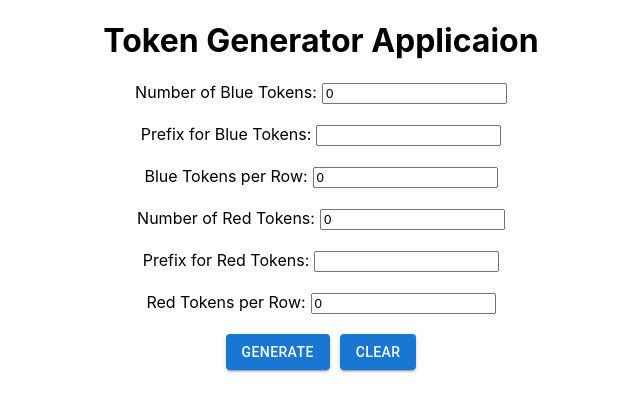
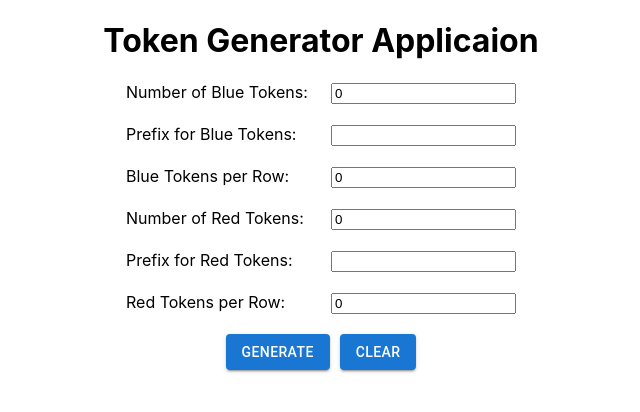
Before and after one commit to saquib07/token-generator, a React (Create React App) app: page / in a window 1280 px wide. Shown: the top 412 px of the page, without its empty margins (319-959 px from the left). Built offline with nearby package versions, Linux system fonts and the light colour scheme.

Commit message:
alignment of form, consoling form value and reset the value on clear btn click

```diff
--- a/src/App.css
+++ b/src/App.css
@@ -1,38 +1,3 @@
 .App {
   text-align: center;
 }
-
-.App-logo {
-  height: 40vmin;
-  pointer-events: none;
-}
-
-@media (prefers-reduced-motion: no-preference) {
-  .App-logo {
-    animation: App-logo-spin infinite 20s linear;
-  }
-}
-
-.App-header {
-  background-color: #282c34;
-  min-height: 100vh;
-  display: flex;
-  flex-direction: column;
-  align-items: center;
-  justify-content: center;
-  font-size: calc(10px + 2vmin);
-  color: white;
-}
-
-.App-link {
-  color: #61dafb;
-}
-
-@keyframes App-logo-spin {
-  from {
-    transform: rotate(0deg);
-  }
-  to {
-    transform: rotate(360deg);
-  }
-}
--- a/src/components/Tokens.js
+++ b/src/components/Tokens.js
@@ -11,8 +11,25 @@ const [redTokens, setRedTokens] = useState(0);
 const [redPrefix, setRedPrefix] = useState('');
 const [redPerRow, setRedPerRow] = useState(0);
 
+
+// Creating function to capture/console values of the input field
   function generateTokens(e) {
-    console.log(e.target.values);
+    console.log(blueTokens);
+    console.log(bluePrefix);
+    console.log(bluePerRow);
+    console.log(redTokens);
+    console.log(redPrefix);
+    console.log(redPerRow);
+  }
+
+// Creating function to reset the value of input field to initial state once clear button is clicked
+  function resetInputFields(){
+    setBlueTokens(0);
+    setBluePrefix('');
+    setBluePerRow(0);
+    setRedTokens(0);
+    setRedPrefix('');
+    setRedPerRow(0);
   }
 
   return (
@@ -20,35 +37,37 @@ const [redPerRow, setRedPerRow] = useState(0);
         <h1> Token Generator Applicaion </h1>
 
         <form>
-        Number of Blue Tokens:
+
+        <label className='label-marg'>Number of Blue Tokens:</label>
         <input type="number" value={blueTokens} onChange={e => setBlueTokens(e.target.value)} />
         <br/><br/>
 
-        Prefix for Blue Tokens:
+        <label className='label-marg'>Prefix for Blue Tokens:</label>
         <input type="text" value={bluePrefix} onChange={e => setBluePrefix(e.target.value)} />
         <br/><br/>
 
-        Blue Tokens per Row:
+        <label className='label-marg'>Blue Tokens per Row:</label>
         <input type="number" value={bluePerRow} onChange={e => setBluePerRow(e.target.value)} />
         <br/><br/>
 
-        Number of Red Tokens:
+        <label className='label-marg'>Number of Red Tokens:</label>
         <input type="number" value={redTokens} onChange={e => setRedTokens(e.target.value)} />
         <br/><br/>
 
-        Prefix for Red Tokens:
+        <label className='label-marg'>Prefix for Red Tokens:</label>
         <input type="text" value={redPrefix} onChange={e => setRedPrefix(e.target.value)} />
         <br/><br/>
 
-        Red Tokens per Row:
+        <label className='label-marg'>Red Tokens per Row:</label>
         <input type="number" value={redPerRow} onChange={e => setRedPerRow(e.target.value)} />
         <br/><br/>
 
         </form>
 
         <div className='tokenform-btns'>
-            <Button className='btn-sp' variant="contained" type='submit' onClick={generateTokens}>Generate</Button>
-            <Button variant="contained">Clear</Button>
+            <Button className='btn-sp' variant="contained" type='submit'
+             onClick={generateTokens}>Generate</Button>
+            <Button variant="contained" type='reset' onClick={resetInputFields}>Clear</Button>
         </div>
 
     </div>
--- a/src/components/tokens.css
+++ b/src/components/tokens.css
@@ -4,3 +4,8 @@
 input{
     margin-left: 5px;
 }
+.label-marg{
+        display: inline-block;
+        width: 200px;
+        text-align: left;
+}
```
